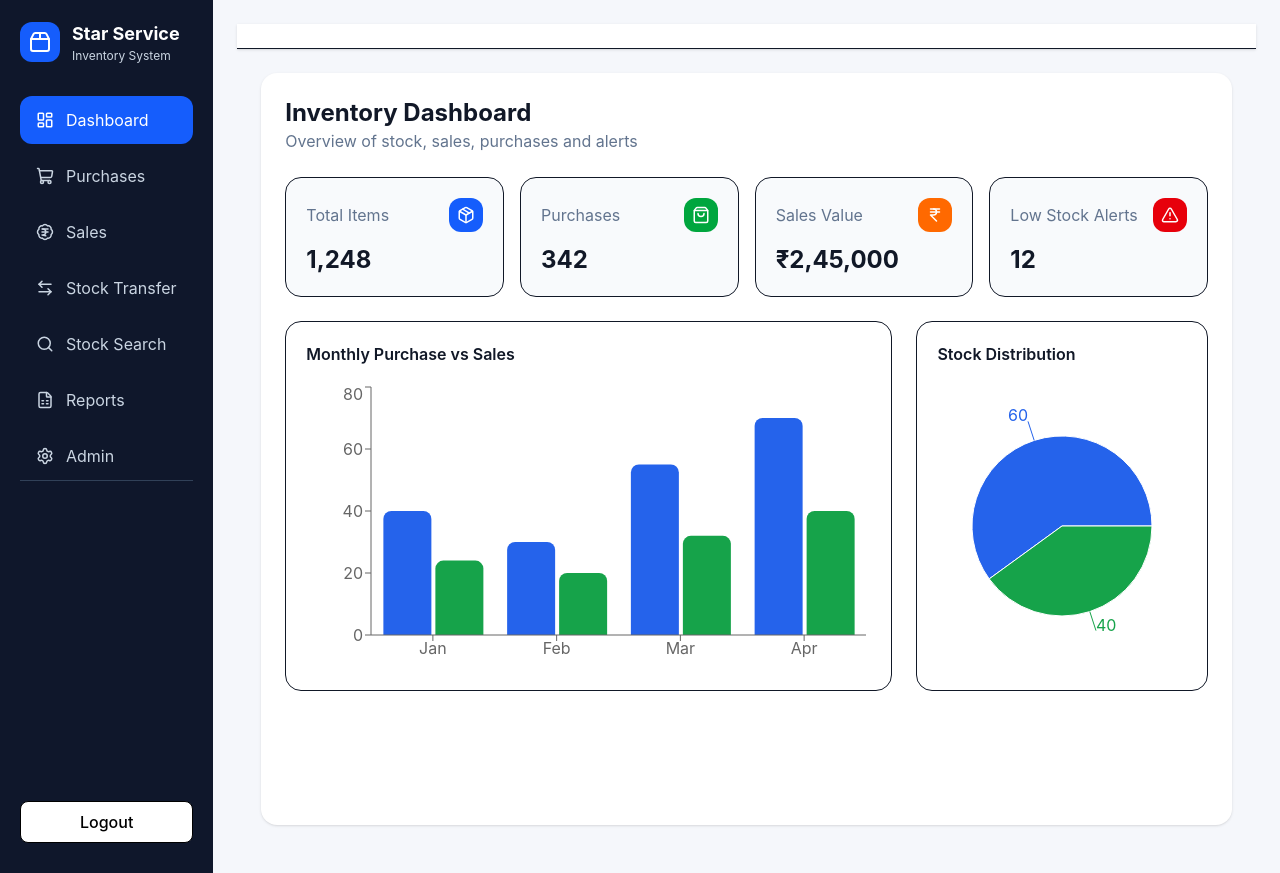
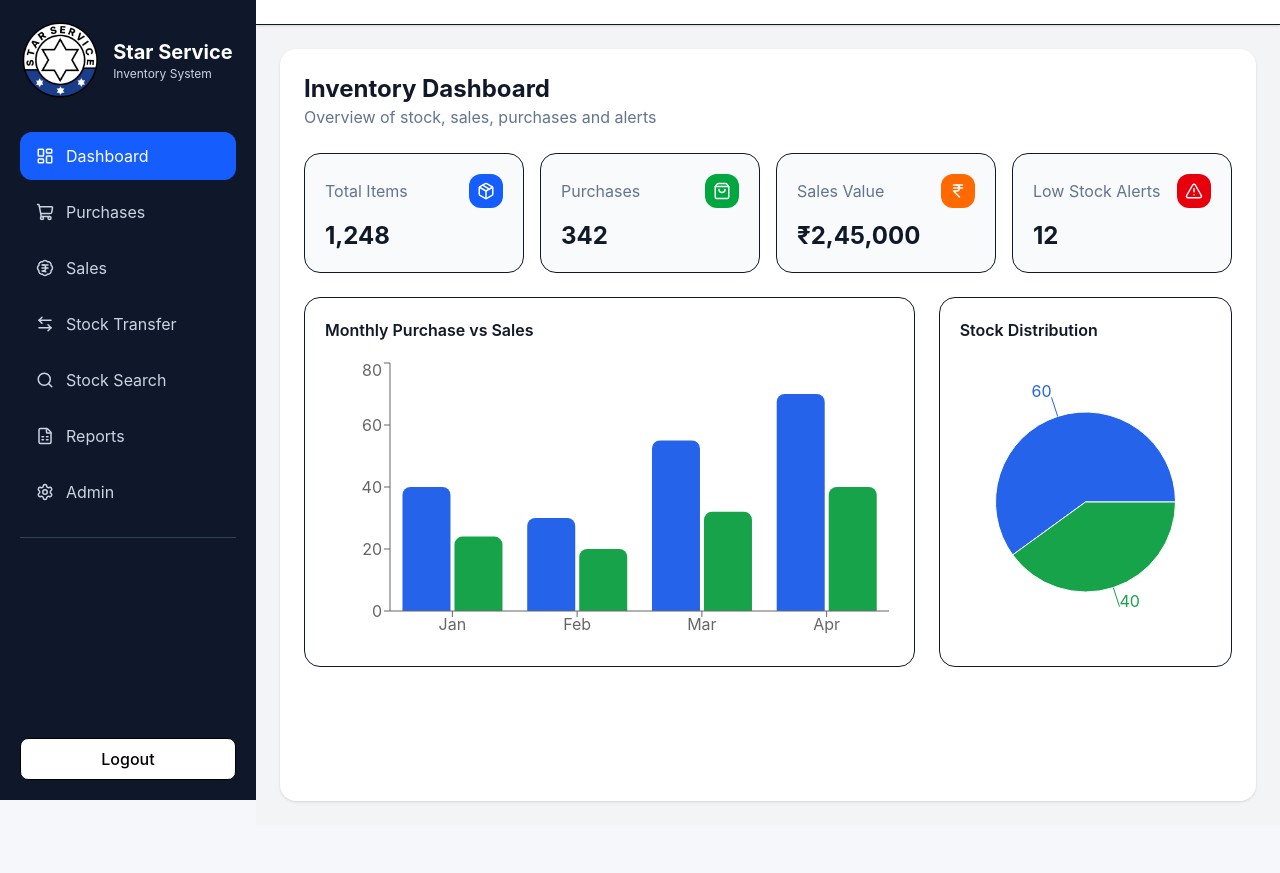
Before and after one commit to starservice772/inventory-frontend, a React (Vite) app: page /dashboard in a window 1280 px wide. After the commit the page ends 825 px from the top, so only its background shows below. Built offline with nearby package versions, Linux system fonts and the light colour scheme; sample sign-in values are in the browser's storage.

Commit message:
modification in Login and purchase along with some styling fixes

```diff
--- a/src/components/layout/AppLayout.jsx
+++ b/src/components/layout/AppLayout.jsx
@@ -1,4 +1,5 @@
 import SessionTimer from "../SessionTimer";
+import comlogo from "../../assets/comlogo3.png";
 
 import { NavLink, Outlet, useNavigate } from "react-router-dom";
 import {
@@ -31,16 +32,20 @@ export default function AppLayout() {
   };
 
   return (
-    <div className="min-h-screen grid grid-cols-12">
+    <div className="min-h-screen flex">
       {/* ✅ SIDEBAR */}
-      <aside className="col-span-12 md:col-span-3 lg:col-span-2 bg-slate-900 text-white p-5">
+      <aside className="fixed top-0 left-0 h-screen w-64 bg-slate-900 text-white p-5 flex flex-col">
         <div>
           <div className="flex items-center gap-3 mb-8">
-            <div className="bg-blue-600 p-2 rounded-xl">
-              <Package2 size={24} />
+            <div className="rounded-xl">
+              <img
+                src={comlogo}
+                alt="Logo"
+                className="h-20 w-auto"
+              />
             </div>
             <div>
-              <h1 className="text-lg font-bold">Star Service</h1>
+              <h1 className="text-xl font-bold">Star Service</h1>
               <p className="text-xs text-slate-300">Inventory System</p>
             </div>
           </div>
@@ -65,7 +70,7 @@ export default function AppLayout() {
         </div>
 
         {/* 🔥 LOGOUT AT BOTTOM */}
-        <div className="mt-auto pt-80 border-t border-slate-700">
+        <div className="mt-auto pt-50 border-t border-slate-700">
           <button
             onClick={handleLogout}
             className="w-full flex items-center justify-center gap-2
@@ -85,26 +90,17 @@ export default function AppLayout() {
       </aside>
 
       {/* ✅ MAIN AREA */}
-      <main className="col-span-12 md:col-span-9 lg:col-span-10 p-4 md:p-6">
+      <main className="ml-64 w-[calc(100%-16rem)] min-h-screen bg-gray-100">
         {/* 🔥 TOP BAR */}
         <div className="flex justify-between items-center bg-white px-6 py-3 border-b shadow-sm">
 
           {/* LEFT → Session Timer */}
           {/* <SessionTimer /> */}
-
-          {/* RIGHT → Logout */}
-          {/* <button
-            onClick={handleLogout}
-            className="bg-red-500 text-white px-4 py-2 rounded-lg
-            hover:bg-red-600 transition duration-200"
-          >
-            Logout
-          </button> */}
         </div>
 
         {/* CONTENT */}
-        <div className="p-4 md:p-6 flex-1">
-          <div className="bg-white rounded-2xl shadow-sm min-h-[calc(100vh-3rem)] p-4 md:p-6">
+        <div className="p-6">
+          <div className="bg-white rounded-2xl shadow-sm min-h-[calc(100vh-3rem)] p-4 md:p-6 overflow-y-auto">
             <Outlet />
           </div>
         </div>
--- a/src/pages/auth/LoginPage.jsx
+++ b/src/pages/auth/LoginPage.jsx
@@ -2,6 +2,7 @@ import { useState } from "react";
 import { useNavigate } from "react-router-dom";
 import comlogo from "../../assets/comlogo3.png";
 import toast from "react-hot-toast";
+import { Eye, EyeOff } from "lucide-react";
 
 export default function LoginPage() {
   const navigate = useNavigate();
@@ -10,6 +11,8 @@ export default function LoginPage() {
     password: "",
     company: "GODREJ",
   });
+
+  const [showPassword, setShowPassword] = useState(false);
 
   const handleSubmit = async (e) => {
     e.preventDefault();
@@ -92,7 +95,7 @@ export default function LoginPage() {
               onChange={(e) => setForm({ ...form, company: e.target.value })}>
 
               <option value="GODREJ">Godrej</option>
-              <option value="AO_SMITH">AO Smith</option>
+              <option value="AOSMITH">AO Smith</option>
             </select>
           </div>
 
@@ -117,8 +120,9 @@ export default function LoginPage() {
             <label className="block text-sm font-medium text-gray-700 mb-1">
               Password
             </label>
+            <div className="relative">
               <input
-              type="password"
+                type={showPassword ? "text" : "password"}
                 placeholder="Enter your password"
                 className="w-full px-4 py-2 rounded-lg border border-gray-300
               focus:outline-none focus:ring-2 focus:ring-blue-500
@@ -126,6 +130,16 @@ export default function LoginPage() {
                 value={form.password}
                 onChange={(e) => setForm({ ...form, password: e.target.value })}
               />
+
+              <button
+                type="button"
+                onClick={() => setShowPassword(!showPassword)}
+                className="absolute right-3 top-1/2 -translate-y-1/2
+              text-gray-500 hover:text-gray-700 transition"
+              >
+                {showPassword ? <EyeOff size={18} /> : <Eye size={18} />}
+              </button>
+            </div>
           </div>
 
           {/* Options */}
--- a/src/pages/purchases/PurchasesPage.jsx
+++ b/src/pages/purchases/PurchasesPage.jsx
@@ -167,6 +167,20 @@ export default function PurchasesPage() {
           totalPrice: "",
         },
       ]);
+
+      // ✅ 🔥 MOST IMPORTANT FIX
+      setTouched({
+        companyName: false,
+        invoiceNo: false,
+        invoiceDate: false,
+        invoiceType: false,
+        gstPercentage: false,
+        itemCode: false,
+        itemDesc: false,
+        hsnCode: false,
+        rateDp: false,
+        quantity: false,
+      });
     } catch (error) {
       console.error(error);
       toast.error("Error saving purchase");
@@ -296,8 +310,8 @@ export default function PurchasesPage() {
           <label className="text-sm font-medium">GST (in %)</label>
           <input
             className={`border p-2 w-full ${touched.gstPercentage && !form.gstPercentage
-                ? "border-red-500"
-                : "border-gray-300"
+              ? "border-red-500"
+              : "border-gray-300"
               }`}
             value={form.gstPercentage}
             onChange={(e) =>
```
Lines whose indentation alone changed are shown as unchanged.
